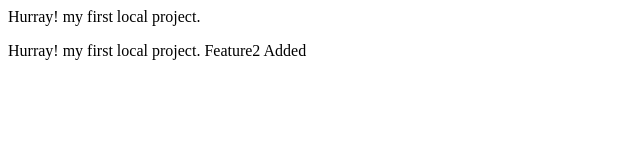
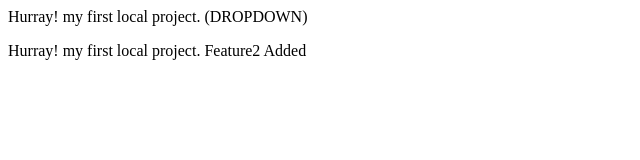
Before and after one commit to schoolflow360/localproject, a plain HTML site: page index.html in a window 1280 px wide. Shown: the whole page, without its empty margins (0-640 px from the left). Drawn offline with Linux system fonts and the light colour scheme.

```diff
--- a/index.html
+++ b/index.html
@@ -1,2 +1,2 @@
-<p>Hurray! my first local project.</p>
+<p>Hurray! my first local project. (DROPDOWN)</p>
 <p>Hurray! my first local project. Feature2 Added</p>
```
